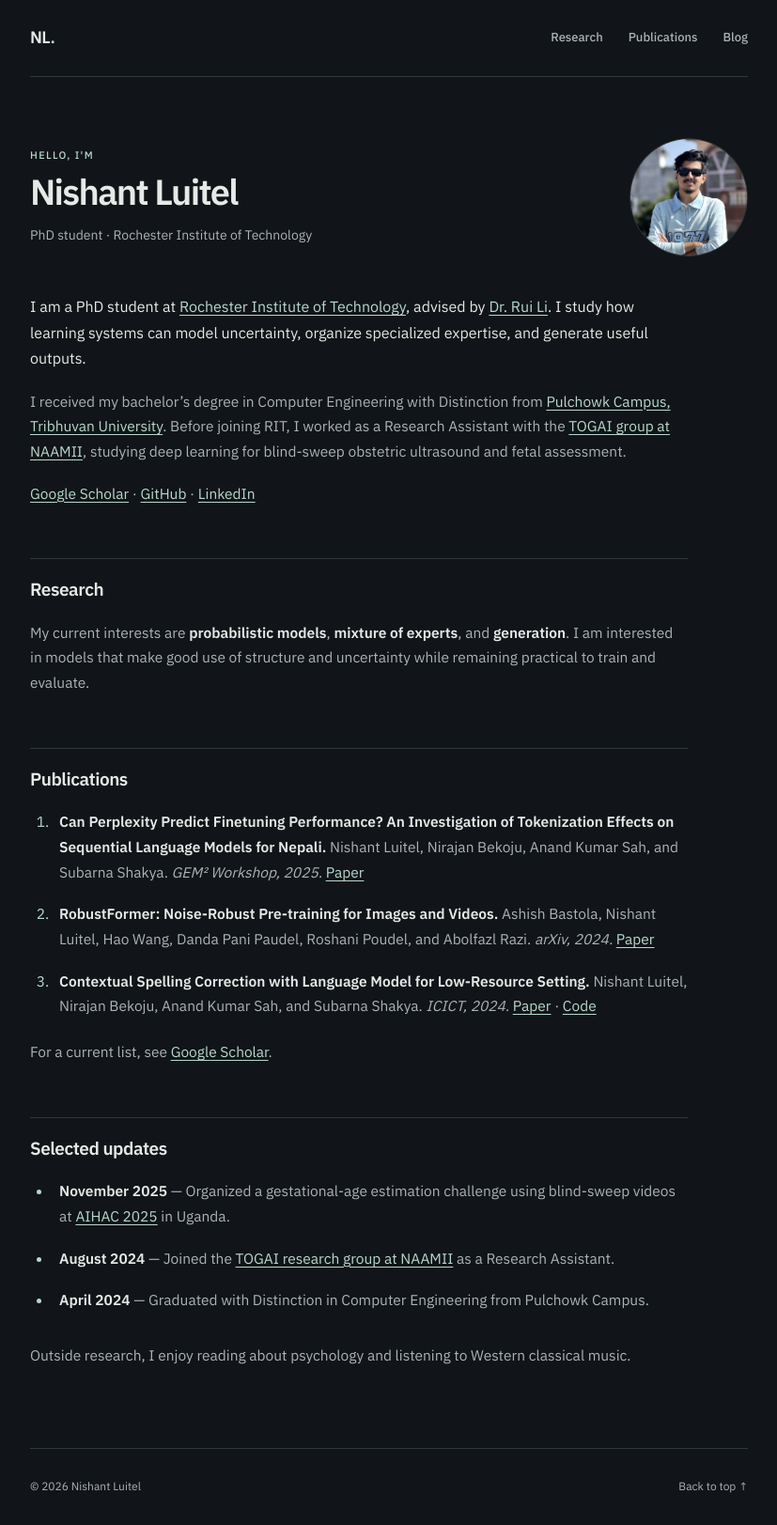
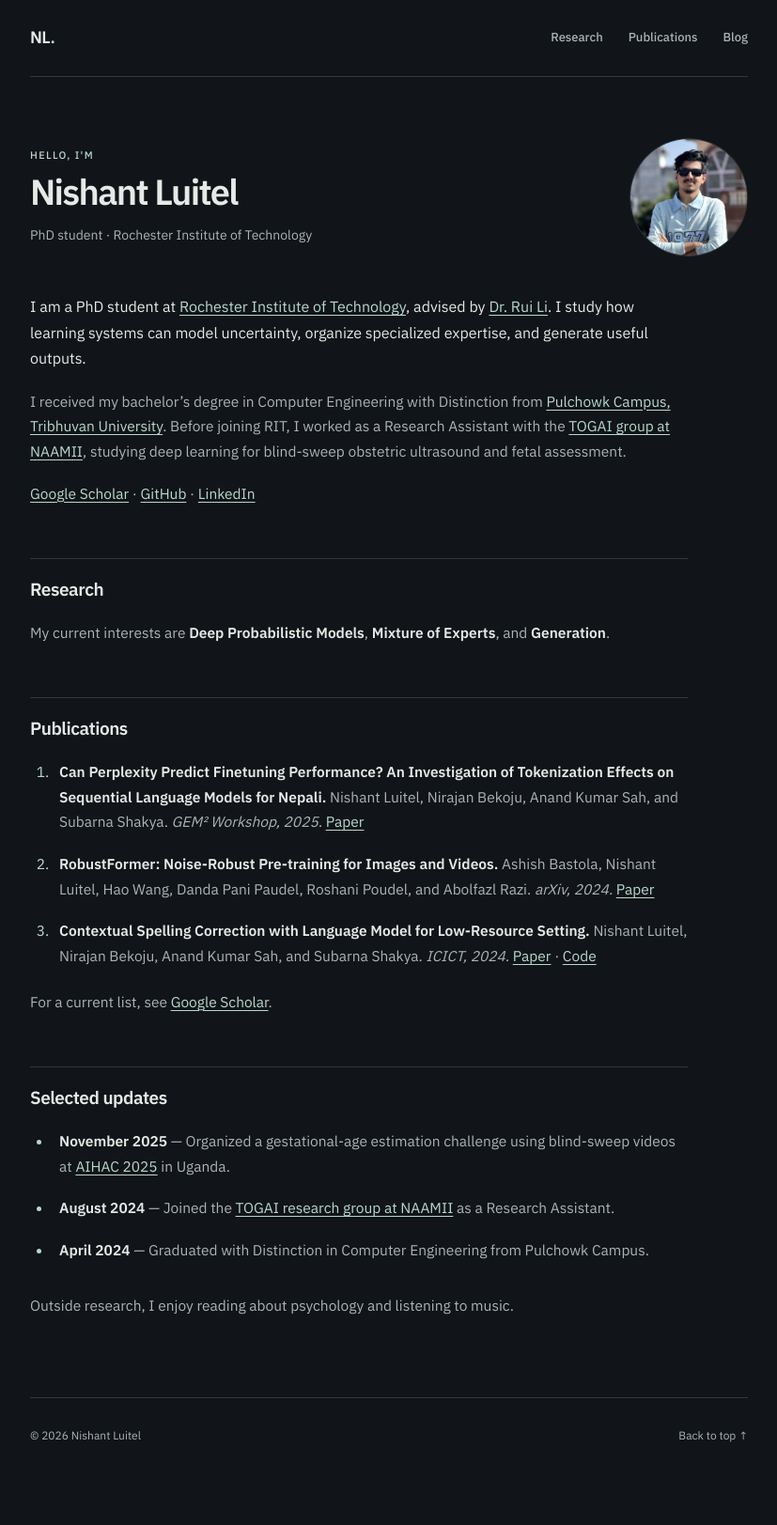
Before and after one commit to NishantLuitel/NishantLuitel.github.io, a Jekyll site: the page built from index.md, in a window 1280 px wide. Shown: the whole page at 94% size, without its empty margins (226-1053 px from the left). Built offline with Jekyll 4.4.1, drawn with Linux system fonts in a browser that asks for light colours; after the commit the page ends 1569 px from its top, so only the background shows below that.

Commit message:
Revise research interests and hobbies section
Updated research interests and removed specific music genre mention.

```diff
--- a/index.md
+++ b/index.md
@@ -13,7 +13,7 @@
 
 ## Research
 
-My current interests are **probabilistic models**, **mixture of experts**, and **generation**. I am interested in models that make good use of structure and uncertainty while remaining practical to train and evaluate.
+My current interests are **Deep Probabilistic Models**, **Mixture of Experts**, and **Generation**.
 
 ## Publications
 
@@ -31,4 +31,4 @@
 - **August 2024** — Joined the [TOGAI research group at NAAMII](https://www.naamii.org.np/research-group/togai/) as a Research Assistant.
 - **April 2024** — Graduated with Distinction in Computer Engineering from Pulchowk Campus.
 
-Outside research, I enjoy reading about psychology and listening to Western classical music.
+Outside research, I enjoy reading about psychology and listening to music.
```
